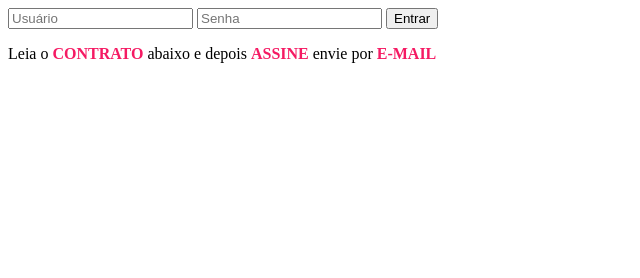
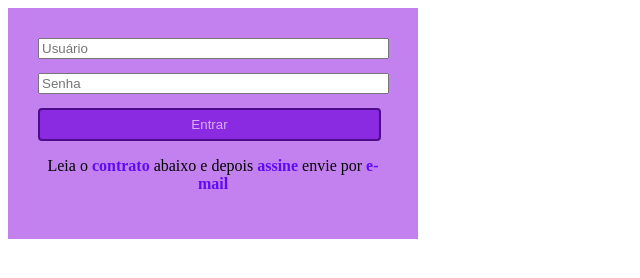
Before and after one commit to matheus128xd/trabalho-pw-formulario, a plain HTML site: page introducao-js/index.html in a window 1280 px wide. Shown: the whole page, without its empty margins (0-640 px from the left). Drawn offline with Linux system fonts and the light colour scheme.

Commit message:
mudancas feitas

```diff
--- a/introducao-js/index.html
+++ b/introducao-js/index.html
@@ -5,44 +5,37 @@
         <meta http-equiv="X-UA-Compatible" content="IE=edge">
         <meta name="viewport" content="width=device-width, initial-scale=1.0">
         <title>Document</title>
+        <link rel="stylesheet" href="styles/main2.css">
     </head>
     <body>
+        <form action="#">
 
-        <style>
-            .negrito {
-                font-weight: bold;
-            }
-            .vermelho {
-                color: rgb(245, 26, 99);
-            }
-            .caixa-alta {
-                text-transform: uppercase;
-            }
-
-        </style>
-
-        <input type="text"
+            <input type="text"
         name="usuario"
         id="loginUsuario"
-        placeholder="Usuário">
+        placeholder="Usuário"
+        class="elemento-sozinho">
+
+
 
         <input type="password"
         name="senha"
         id="senhaUsuario"
-        placeholder="Senha">
+        placeholder="Senha"
+        class="elemento-sozinho">
 
-        <button onclick="exibir()">Entrar</button>
+
+        <button class="elemento-sozinho" onclick="exibir()">Entrar</button>
 
         <p>
             Leia o
-            <span class="negrito caixa-alta vermelho"> contrato</span>
+            <span style="color:rgb(94, 13, 243);font-weight:bold">contrato</span>
             abaixo e depois
-            <span class="negrito caixa-alta vermelho">assine</span>
+            <span  style="color:rgb(94, 13, 243);font-weight:bold">assine</span>
             envie por
-            <span class="negrito caixa-alta vermelho">e-mail</span></p>
-
+            <span style="color:rgb(94, 13, 243);font-weight:bold">e-mail</span></p>
             <span id="exibirDadosLogin"></span>
-
+        </form>
     <script>
         function exibir(){
             console.log("oi! cheguei");
--- /dev/null
+++ b/introducao-js/styles/main2.css
@@ -0,0 +1,23 @@
+form {
+    background-color: rgba(143, 17, 226, 0.534);
+    width: 350px;
+    padding: 30px;
+    text-align: center;
+}
+
+.elemento-sozinho {
+    display: block;
+    margin-bottom: 14px;
+    width: 98%;
+}
+
+button {
+background-color: blueviolet;
+border: 2px solid rgb(78, 12, 139);
+border-radius: 4px ;
+
+padding-top: 7px;
+padding-bottom: 7px;
+
+color: rgba(246, 218, 255, 0.747);
+}
```
